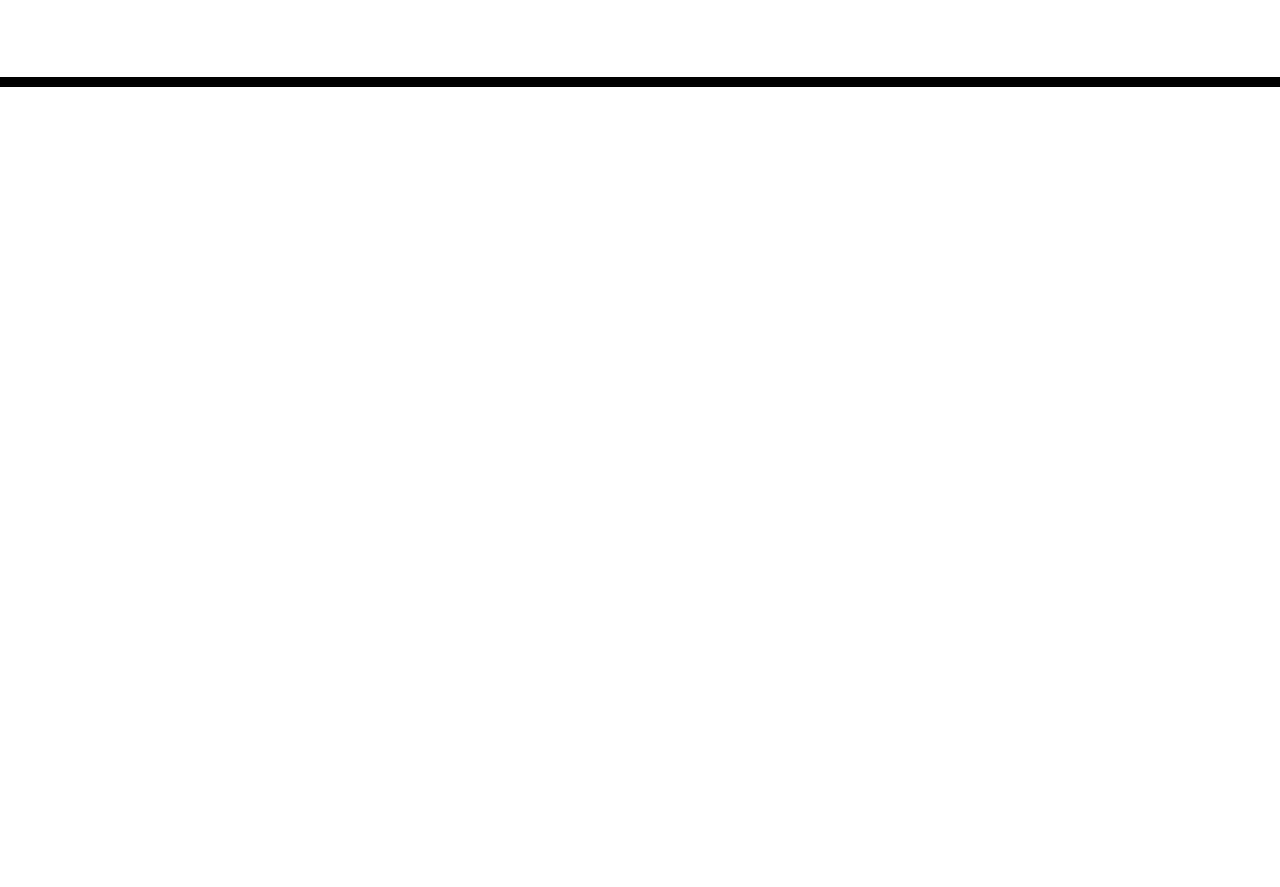
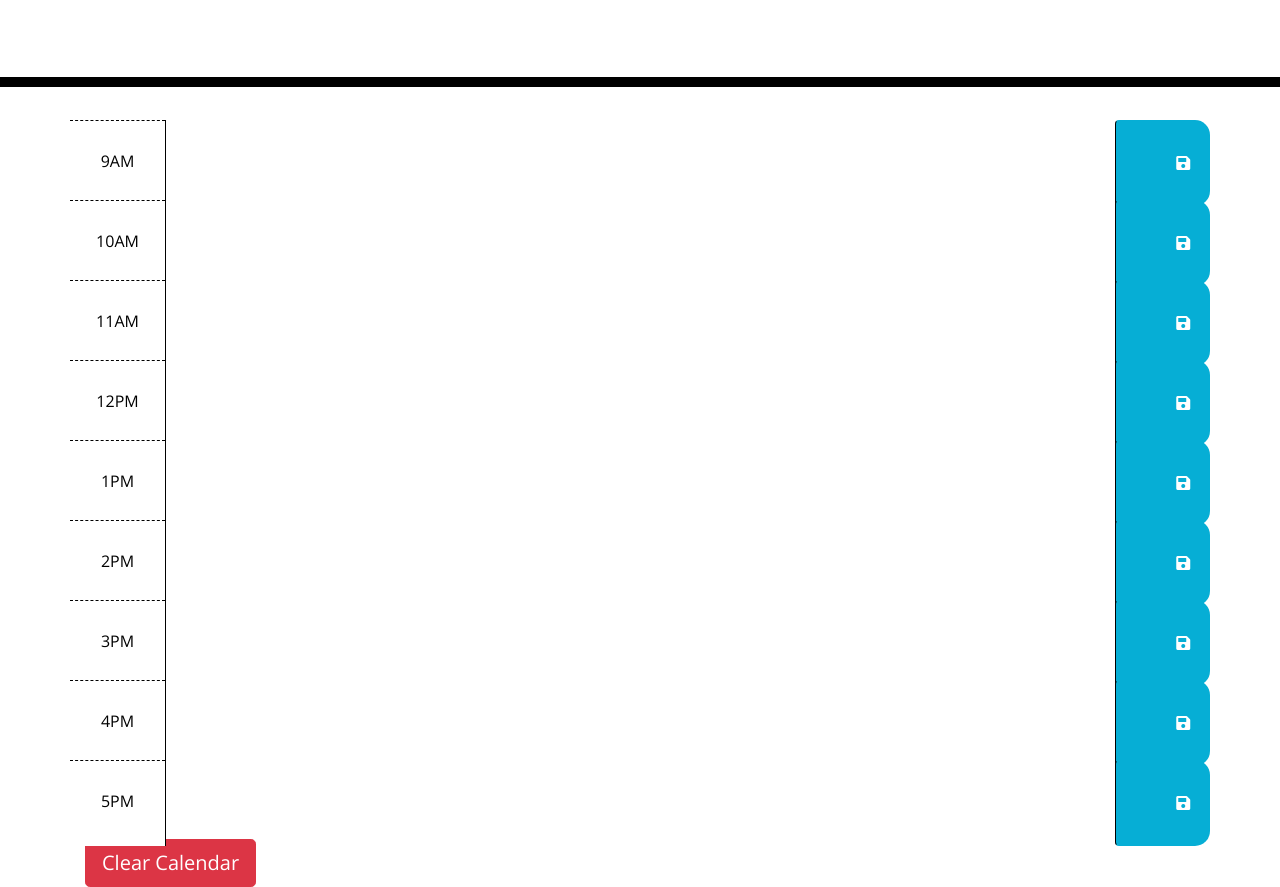
Before and after one commit to Kaiyfa/Jquery-planner-app, a plain HTML site: page index.html in a window 1280 px wide. Shown: the part 181-1068 px from the top of the page. Before the commit the page ends 800 px from the top, so only its background shows below. Drawn offline with nearby package versions, Linux system fonts and the light colour scheme; files that its build step writes are made by us from their sources.

Commit message:
add timeblocks to the app

```diff
--- a/index.html
+++ b/index.html
@@ -18,7 +18,7 @@
       href="https://fonts.googleapis.com/css?family=Open+Sans&display=swap"
       rel="stylesheet"
     />
-    <link rel="stylesheet" href="style.css" />
+    <link rel="stylesheet" href="starter/style.css" />
     <title>Work Day Scheduler</title>
   </head>
 
@@ -30,6 +30,92 @@
     </header>
     <div class="container">
       <!-- Timeblocks go here -->
+
+      <div id="hour-9" class="row time-block">
+        <div class="col-md-1 hour">
+          9AM
+        </div>
+        <textarea class="col-md-10 description"></textarea>
+        <button class="btn saveBtn col-md-1">
+          <i class="fas fa-save"></i>
+        </button>
+      </div>
+
+      <div id="hour-10" class="row time-block">
+        <div class="col-md-1 hour">
+          10AM
+        </div>
+        <textarea class="col-md-10 description"> </textarea>
+        <button class="btn saveBtn col-md-1">
+          <i class="fas fa-save"></i>
+        </button>
+      </div>
+
+      <div id="hour-11" class="row time-block">
+        <div class="col-md-1 hour">
+          11AM
+        </div>
+        <textarea class="col-md-10 description"> </textarea>
+        <button class="btn saveBtn col-md-1">
+          <i class="fas fa-save"></i>
+        </button>
+      </div>
+
+      <div id="hour-12" class="row time-block">
+        <div class="col-md-1 hour">
+          12PM
+        </div>
+        <textarea class="col-md-10 description"> </textarea>
+        <button class="btn saveBtn col-md-1">
+          <i class="fas fa-save"></i>
+        </button>
+      </div>
+      <div id="hour-13" class="row time-block">
+        <div class="col-md-1 hour">
+          1PM
+        </div>
+        <textarea class="col-md-10 description"> </textarea>
+        <button class="btn saveBtn col-md-1">
+          <i class="fas fa-save"></i>
+        </button>
+      </div>
+      <div id="hour-14" class="row time-block">
+        <div class="col-md-1 hour">
+          2PM
+        </div>
+        <textarea class="col-md-10 description"> </textarea>
+        <button class="btn saveBtn col-md-1">
+          <i class="fas fa-save"></i>
+        </button>
+      </div>
+      <div id="hour-15" class="row time-block">
+        <div class="col-md-1 hour">
+          3PM
+        </div>
+        <textarea class="col-md-10 description"> </textarea>
+        <button class="btn saveBtn col-md-1">
+          <i class="fas fa-save"></i>
+        </button>
+      </div>
+      <div id="hour-16" class="row time-block">
+        <div class="col-md-1 hour">
+          4PM
+        </div>
+        <textarea class="col-md-10 description"> </textarea>
+        <button class="btn saveBtn col-md-1">
+          <i class="fas fa-save"></i>
+        </button>
+      </div>
+      <div id="hour-17" class="row time-block">
+        <div class="col-md-1 hour">
+          5PM
+        </div>
+        <textarea class="col-md-10 description"> </textarea>
+        <button class="btn saveBtn col-md-1">
+          <i class="fas fa-save"></i>
+        </button>
+      </div>
+      <button class="btn btn-danger btn-lg" id="clear-button">Clear Calendar</button>
     </div>
 
     <script src="https://cdnjs.cloudflare.com/ajax/libs/jquery/3.2.1/jquery.min.js"></script>
```
